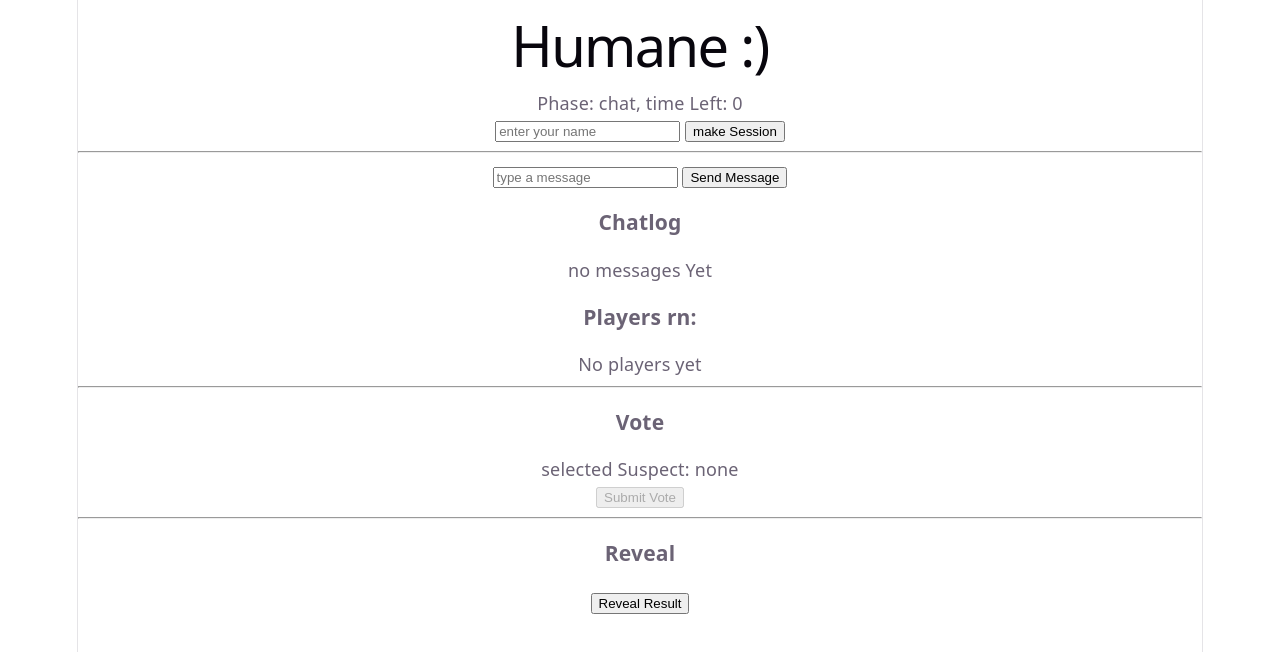
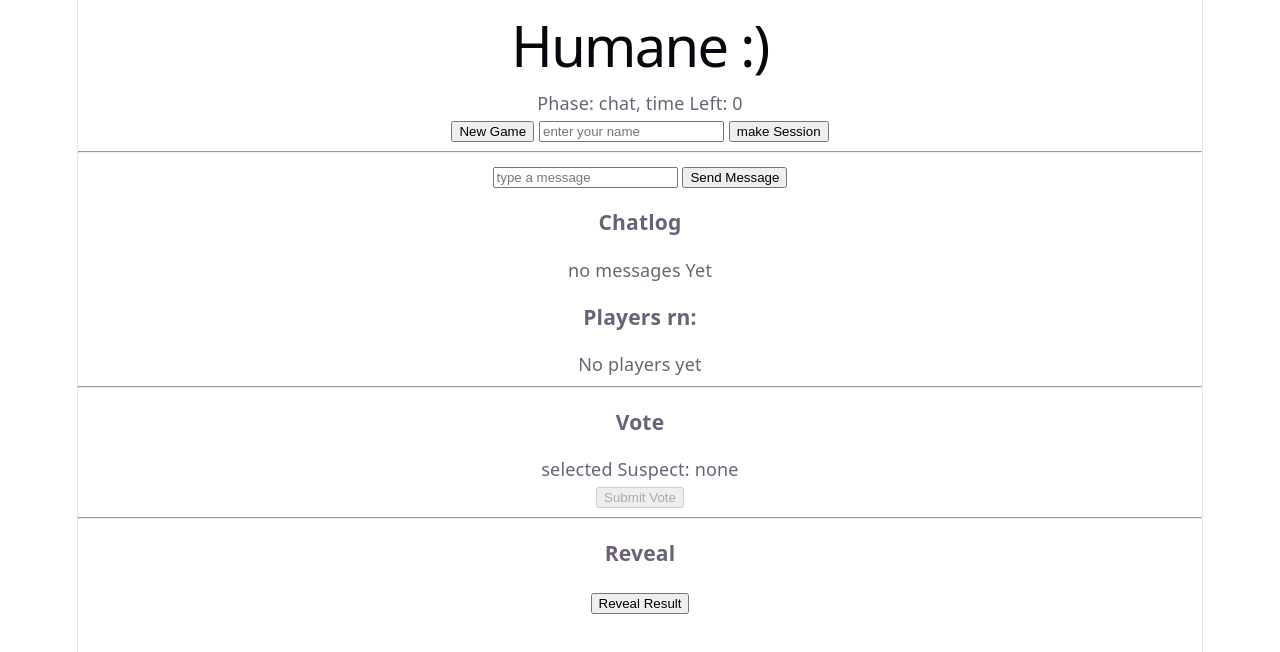
Before and after one commit to sen3th/humane, a Svelte app in the folder frontend/: page / in a window 1280 px wide. Shown: the top 652 px of the page. Built offline with nearby package versions, Linux system fonts and the light colour scheme.

Commit message:
added start new game button

```diff
--- a/frontend/src/App.svelte
+++ b/frontend/src/App.svelte
@@ -230,6 +230,19 @@
     localStorage.removeItem(APP_STATE_KEY);
   }
 
+  function resetGame(){
+    clearUiState();
+    sessionId ="";
+    currentPlayerId = "";
+    players = [];
+    chatlog = [];
+    gamePhase = "chat";
+    countdownSeconds = 0;
+    suspectId = "";
+    revealData = null;
+    messageText = "";
+  }
+
   let sessionId ="";
 
   let messageText = "";
@@ -262,6 +275,7 @@
 <main>
   <h1>Humane :)</h1>
   <p>Phase: {gamePhase}, time Left: {countdownSeconds}</p>
+  <button on:click={resetGame}>New Game</button>
   <input bind:value={humanName} placeholder="enter your name"/>
   <button on:click={createSession}>make Session</button>
   <hr />
```
